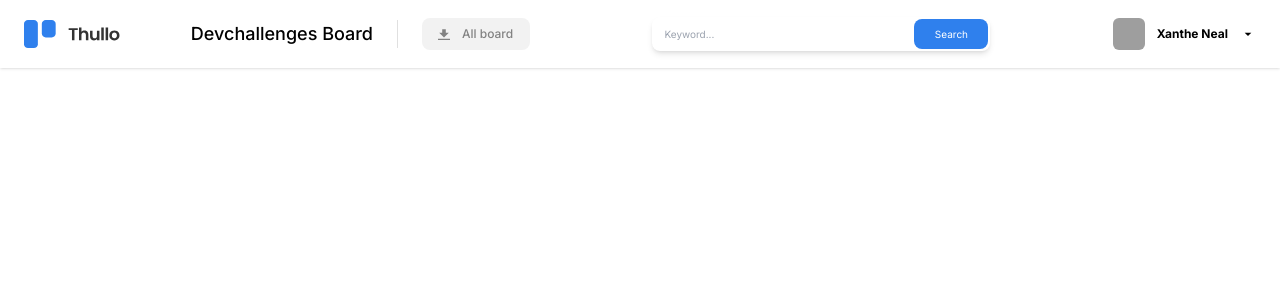
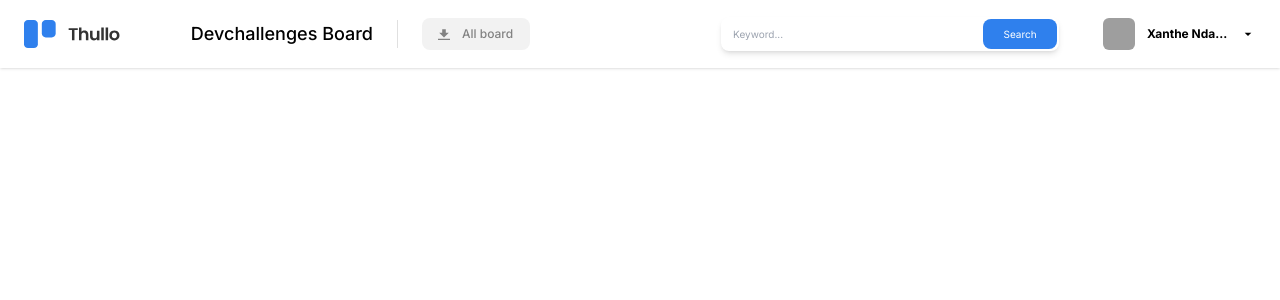
Before and after one commit to jruizsilva/clon-trello-nextjs-devchallenges.io, a Next.js app: page / in a window 1280 px wide. Shown: the top 300 px of the page. Built offline with nearby package versions, Linux system fonts and the light colour scheme; grey boxes are pictures that could not be loaded.

Commit message:
navbar desktop design done

```diff
--- a/src/components/button.tsx
+++ b/src/components/button.tsx
@@ -1,10 +1,8 @@
-import React from 'react'
-
 interface ButtonProps {}
 
 const Button = (props: ButtonProps) => {
   return (
-    <button className='flex items-center gap-3 w-[108px] h-[32px] bg-[#f2f2f2] rounded-lg px-4 py-2 hover:bg-[#e2e2e2]'>
+    <button className='flex items-center gap-3 min-w-[108px] h-[32px] bg-[#f2f2f2] rounded-lg px-4 py-2 hover:bg-[#e2e2e2]'>
       <svg
         className='w-3 h-3 fill-[#828282]'
         xmlns='http://www.w3.org/2000/svg'
--- a/src/components/menuuser.tsx
+++ b/src/components/menuuser.tsx
@@ -9,12 +9,16 @@ import {
   MdLogout
 } from 'react-icons/md'
 
-interface MenuUserProps {}
+interface MenuUserProps {
+  className?: string
+}
 
-const MenuUser = (props: MenuUserProps) => {
+const MenuUser = ({ className }: MenuUserProps) => {
   return (
-    <Popover className='relative'>
-      <Popover.Button className='h-8 flex items-center gap-3 rounded-md'>
+    <Popover className={`relative ${className}`}>
+      <Popover.Button
+        className={`h-8 flex items-center gap-3 rounded-md`}
+      >
         <Image
           src='https://i.pravatar.cc/32?img=3'
           alt='user avatar'
@@ -22,7 +26,9 @@ const MenuUser = (props: MenuUserProps) => {
           width={32}
           height={32}
         />
-        <span className='font-bold text-xs'>Xanthe Neal</span>
+        <span className='font-bold text-xs text-nowrap max-w-[10ch] overflow-hidden text-ellipsis'>
+          Xanthe Ndadasdsasaeadsadsasdadassl
+        </span>
         <MdArrowDropDown />
       </Popover.Button>
 
--- a/src/components/navbar.tsx
+++ b/src/components/navbar.tsx
@@ -1,38 +1,17 @@
 'use client'
 import Image from 'next/image'
 import Link from 'next/link'
-import { useRouter } from 'next/navigation'
-import { useState } from 'react'
-import { AiOutlineClose, AiOutlineMenu } from 'react-icons/ai'
 import Button from './button'
 import MenuUser from './menuuser'
 
 interface NavbarProps {}
 
 const Navbar = (props: NavbarProps) => {
-  // State to manage the navbar's visibility
-  const [nav, setNav] = useState(false)
-  const { push } = useRouter()
-
-  // Toggle function to handle the navbar's display
-  const handleNav = () => {
-    setNav(!nav)
-  }
-
-  // Array containing navigation items
-  const navItems = [
-    { id: 1, text: 'Home' },
-    { id: 2, text: 'Company' },
-    { id: 3, text: 'Resources' },
-    { id: 4, text: 'About' },
-    { id: 5, text: 'Contact' }
-  ]
-
   return (
-    <div className='shadow'>
+    <div className={`shadow`}>
       <div className='flex items-center h-[68px] mx-auto px-6 py-2'>
         {/* Logo */}
-        <div className='flex justify-between items-center border-e-[1px] border-[#e0e0e0] basis-[374px] pe-6'>
+        <div className='flex justify-between items-center border-e-0 lg:border-e-[1px] border-[#e0e0e0] basis-[374px] pe-6 gap-4'>
           <Link href='/'>
             <Image
               src={'/logo.svg'}
@@ -42,67 +21,23 @@ const Navbar = (props: NavbarProps) => {
             />
           </Link>
 
-          <h1 className='text-lg font-medium'>Devchallenges Board</h1>
+          <h1 className='text-lg font-medium hidden lg:block text-nowrap'>
+            Devchallenges Board
+          </h1>
         </div>
-        <div className='ps-6 flex justify-between items-center flex-1'>
+        <div className='ps-6 hidden lg:flex items-center flex-1 gap-11'>
           <Button />
-          <ButtonSearch />
+          <ButtonSearch className='ms-auto' />
           <MenuUser />
-          {/* Desktop Navigation */}
-          {/* <ul className='hidden md:flex'>
-            {navItems.map((item) => (
-              <li
-                key={item.id}
-                className='p-4 hover:bg-[#00df9a] rounded-xl m-2 cursor-pointer duration-300 hover:text-black'
-              >
-                {item.text}
-              </li>
-            ))}
-          </ul> */}
-          {/* Mobile Navigation Icon */}
-          <div
-            onClick={handleNav}
-            className='block md:hidden'
-            role='button'
-          >
-            {nav ? (
-              <AiOutlineClose size={20} />
-            ) : (
-              <AiOutlineMenu size={20} />
-            )}
-          </div>
-          {/* Mobile Navigation Menu */}
-          <ul
-            className={
-              nav
-                ? 'fixed md:hidden left-0 top-0 w-[60%] h-full border-r border-r-gray-900 bg-[#000300] ease-in-out duration-500'
-                : 'ease-in-out w-[60%] duration-500 fixed top-0 bottom-0 left-[-100%]'
-            }
-          >
-            {/* Mobile Logo */}
-            <h1 className='w-full text-3xl font-bold text-[#00df9a] m-4'>
-              REACT.
-            </h1>
-
-            {/* Mobile Navigation Items */}
-            {navItems.map((item) => (
-              <li
-                key={item.id}
-                className='p-4 border-b rounded-xl hover:bg-[#00df9a] duration-300 hover:text-black cursor-pointer border-gray-600'
-              >
-                {item.text}
-              </li>
-            ))}
-          </ul>
         </div>
       </div>
     </div>
   )
 }
 
-const ButtonSearch = () => {
+const ButtonSearch = ({ className }: { className?: string }) => {
   return (
-    <div className='w-[338px] h-[34px] relative '>
+    <div className={`w-[338px] h-[34px] relative ${className}`}>
       <input
         type='text'
         className='py-2 ps-3 w-full h-[34px] text-[10px] shadow-md rounded-lg'
```
